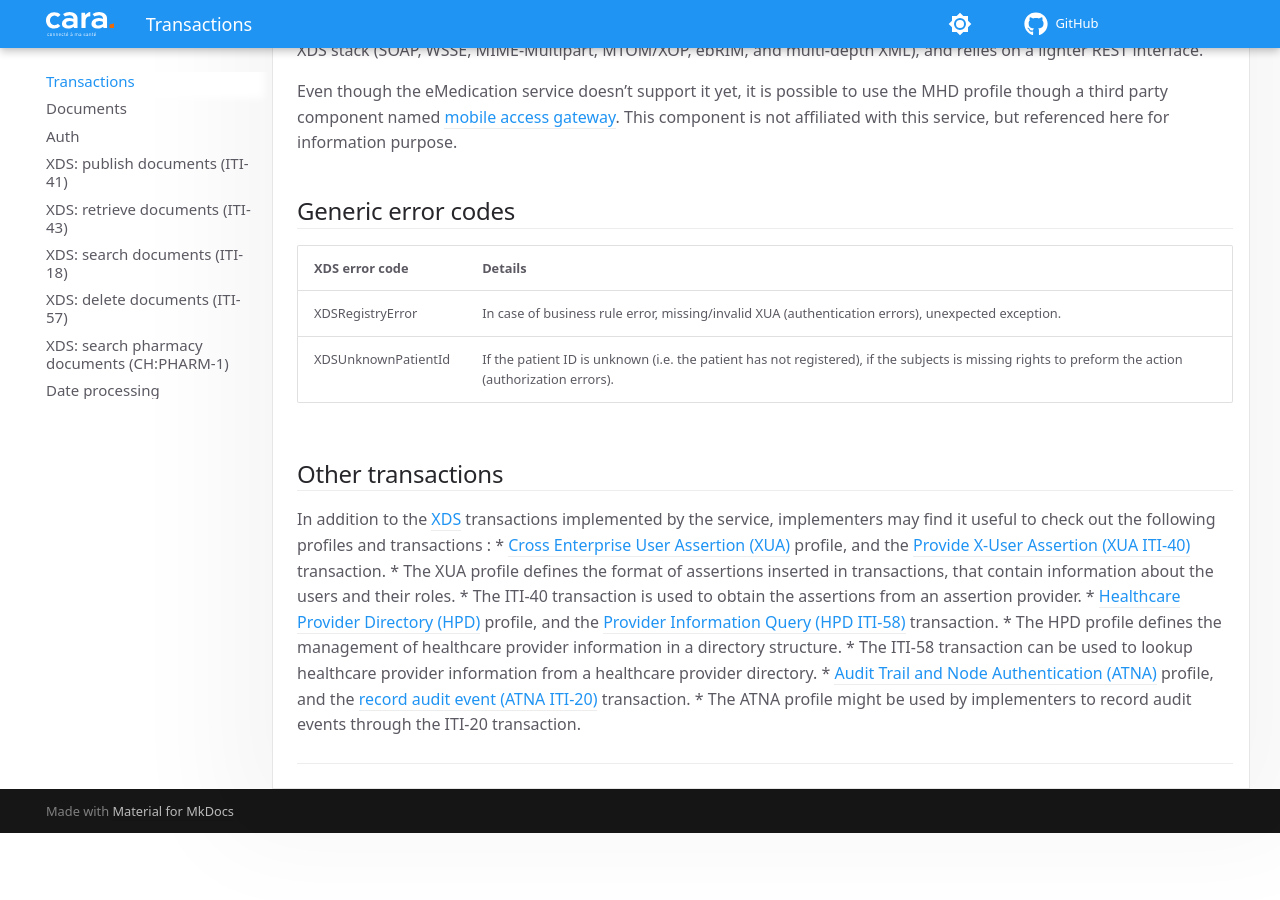
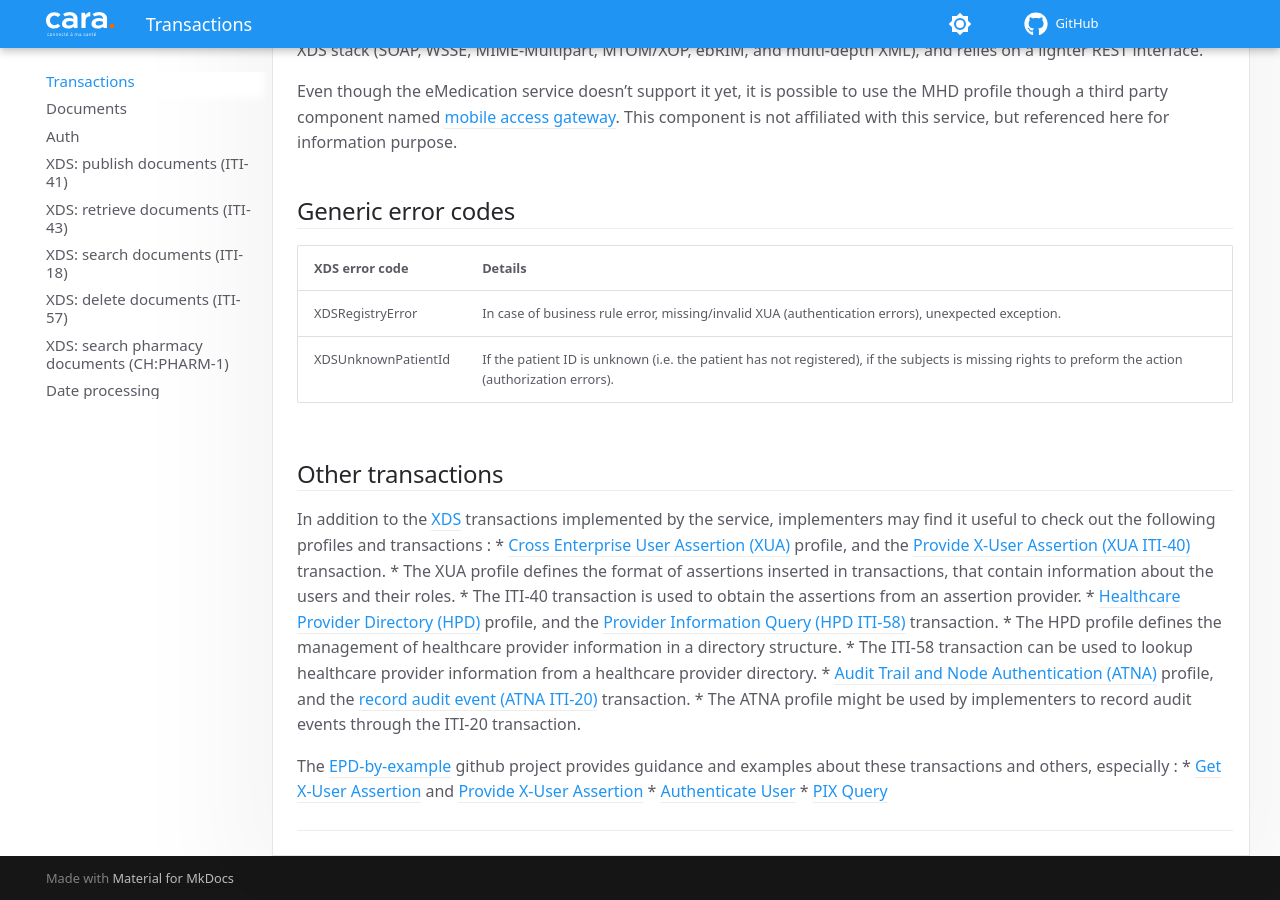
Before and after one commit to CARA-ch/emed-service-guide, an MkDocs documentation site: the page built from docs/transactions/index.md, in a window 1280 px wide and 900 px high, scrolled down 1140 px. Built offline with MkDocs 1.6.1 and Material for MkDocs 9.7.7, drawn with Linux system fonts in a browser that asks for light colours; comment, search, counter and statistics services are not loaded; before the commit the page ends 1973 px from its top, so only the background shows below that.

Commit message:
#3 add references to epd by example

```diff
--- a/docs/transactions/index.md
+++ b/docs/transactions/index.md
@@ -56,3 +56,8 @@ In addition to the [XDS](https://profiles.ihe.net/ITI/TF/Volume1/ch-10.html) tra
     * The ITI-58 transaction can be used to lookup healthcare provider information from a healthcare provider directory.
 * [Audit Trail and Node Authentication (ATNA)](https://profiles.ihe.net/ITI/TF/Volume1/ch-9.html) profile, and the [record audit event (ATNA ITI-20)](https://profiles.ihe.net/ITI/TF/Volume2/ITI-20.html#3.20) transaction.
     * The ATNA profile might be used by implementers to record audit events through the ITI-20 transaction.
+
+The [EPD-by-example](https://github.com/ehealthsuisse/EPD-by-example/) github project provides guidance and examples about these transactions and others, especially :
+* [Get X-User Assertion](https://github.com/ehealthsuisse/EPD-by-example/blob/main/files/GetXAssertion.md) and [Provide X-User Assertion](https://github.com/ehealthsuisse/EPD-by-example/blob/main/files/ProvideXAssertion.md)
+* [Authenticate User](https://github.com/ehealthsuisse/EPD-by-example/blob/main/files/AuthenticateUser.md)
+* [PIX Query](https://github.com/ehealthsuisse/EPD-by-example/blob/main/files/PIXQuery.md)
```
Also changed, not shown: docs/transactions/iti18.md (+2 -0 lines), docs/transactions/iti41.md (+3 -1 lines), docs/transactions/iti43.md (+2 -0 lines).
